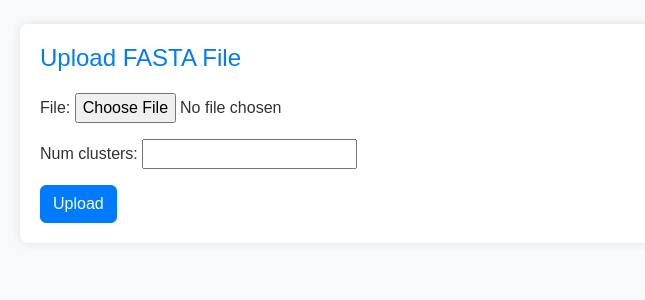
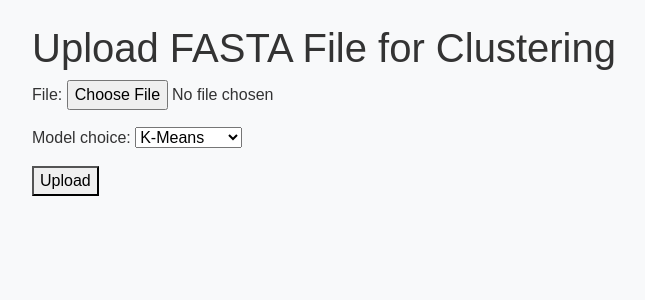
Before and after one commit to AkhongloiChin/Protein-Clustering, a Django app: page /upload/ in a window 1280 px wide. Shown: the part 56-356 px from the top of the page, without its empty margins (62-707 px from the left). Run offline with Django 5.2, Linux system fonts and the light colour scheme.

Commit message:
hierrachical clustering

```diff
--- a/clusterapp/forms.py
+++ b/clusterapp/forms.py
@@ -1,7 +1,25 @@
 from django import forms
 from .models import FastaFile
+import os
 
 class FastaUploadForm(forms.ModelForm):
     class Meta:
         model = FastaFile
-        fields = ['file', 'num_clusters']
+        fields = ['file', 'model_choice']
+
+    model_choice = forms.ChoiceField(
+        choices=[('kmeans', 'K-Means'), ('hierarchical', 'Hierarchical')],
+        required=True
+    )
+
+    def clean_file(self):
+        file = self.cleaned_data.get('file')
+
+        if file:
+            ext = os.path.splitext(file.name)[1].lower()  # Get file extension
+            allowed_extensions = ['.fasta', '.fa']
+
+            if ext not in allowed_extensions:
+                raise forms.ValidationError("Only FASTA files (.fasta, .fa) are allowed.")
+
+        return file
--- a/clusterapp/models.py
+++ b/clusterapp/models.py
@@ -2,5 +2,11 @@ from django.db import models
 
 class FastaFile(models.Model):
     file = models.FileField(upload_to='fasta_files/')
-    num_clusters = models.IntegerField()
-    uploaded_at = models.DateTimeField(auto_now_add=True)
+    model_choice = models.CharField(
+        max_length=20,
+        choices=[
+            ('kmeans', 'K-Means Clustering'),
+            ('hierarchical', 'Hierarchical Clustering'),
+        ],
+        default='kmeans'
+    )
--- a/clusterapp/templates/results.html
+++ b/clusterapp/templates/results.html
@@ -3,7 +3,6 @@
 {% block content %}
 <div class="results-container">
     <h1>Clustering Results</h1>
-    <p>Number of clusters determined: {{ n_clusters }}</p>
 
     {% for cluster_id, headers in clusters.items %}
         <div class="cluster">
--- a/clusterapp/templates/upload.html
+++ b/clusterapp/templates/upload.html
@@ -1,12 +1,25 @@
 {% extends 'base.html' %}
 
 {% block content %}
-<div class="upload-form">
-    <h1>Upload FASTA File</h1>
+<div class="container">
+    <h1>Upload FASTA File for Clustering</h1>
+
     <form method="post" enctype="multipart/form-data">
         {% csrf_token %}
-        {{ form.as_p }}
-        <button type="submit" class="btn btn-primary">Upload</button>
+
+        {{ form.as_p }}  <!-- This includes the file input and model choice -->
+
+        <button type="submit">Upload</button>
     </form>
+
+    {% if form.errors %}
+        <ul class="errorlist">
+            {% for field in form %}
+                {% for error in field.errors %}
+                    <li>{{ error }}</li>
+                {% endfor %}
+            {% endfor %}
+        </ul>
+    {% endif %}
 </div>
 {% endblock %}
--- a/clusterapp/views.py
+++ b/clusterapp/views.py
@@ -5,13 +5,12 @@ from .forms import FastaUploadForm
 from .models import FastaFile
 from django.views.generic import DetailView
 import numpy as np
-from sklearn.cluster import KMeans
+from sklearn.cluster import KMeans, AgglomerativeClustering
 from itertools import product
 import matplotlib.pyplot as plt
 from sklearn.decomposition import PCA
 import base64
 from io import BytesIO
-
 
 def parse_fasta(content):
     sequences = []
@@ -49,13 +48,19 @@ def get_kmer_counts(sequence, k=2):
 
 def upload_fasta(request):
     if request.method == 'POST':
+        print("Received POST request")
         form = FastaUploadForm(request.POST, request.FILES)
         if form.is_valid():
+            print("Form is valid, saving...")
             fasta = form.save()
+            print(f"Saved file: {fasta.file.name}")
             return redirect('cluster_results', pk=fasta.pk)
+        else:
+            print("Form is invalid:", form.errors)
     else:
         form = FastaUploadForm()
     return render(request, 'upload.html', {'form': form})
+
 
 class ClusterResultsView(DetailView):
     model = FastaFile
@@ -63,22 +68,33 @@ class ClusterResultsView(DetailView):
     context_object_name = 'fasta'
 
     def get_context_data(self, **kwargs):
+        print("got it")
         context = super().get_context_data(**kwargs)
         fasta = self.object
 
         # Read and parse FASTA file
-        content = fasta.file.read().decode('utf-8')
+        with fasta.file.open() as f:
+            content = f.read().decode('utf-8')
+
         sequences = parse_fasta(content)
-
-        # Feature extraction
         k = 2  # Using 2-mers
-        features = [get_kmer_counts(seq, k) for header, seq in sequences]
+        features = [get_kmer_counts(seq, k) for _, seq in sequences]
         X = np.array(features)
 
-        n_clusters = fasta.num_clusters
-        kmeans = KMeans(n_clusters=n_clusters)
-        labels = kmeans.fit_predict(X)
+        if X.shape[0] == 0:
+            context['error'] = "No valid sequences found."
+            return context
 
+        # Choose clustering model based on user selection
+        if fasta.model_choice == 'kmeans':
+            n_clusters = 3  # Can be dynamic
+            model = KMeans(n_clusters=n_clusters)
+        elif fasta.model_choice == 'hierarchical':
+            n_clusters = 3
+            model = AgglomerativeClustering(n_clusters=3)
+        else:
+            context['error'] = "Invalid clustering method."
+        labels = model.fit_predict(X)
         clusters = {}
         for i, (header, _) in enumerate(sequences):
             cluster_id = labels[i]
```
Also changed, not shown: README.md.
